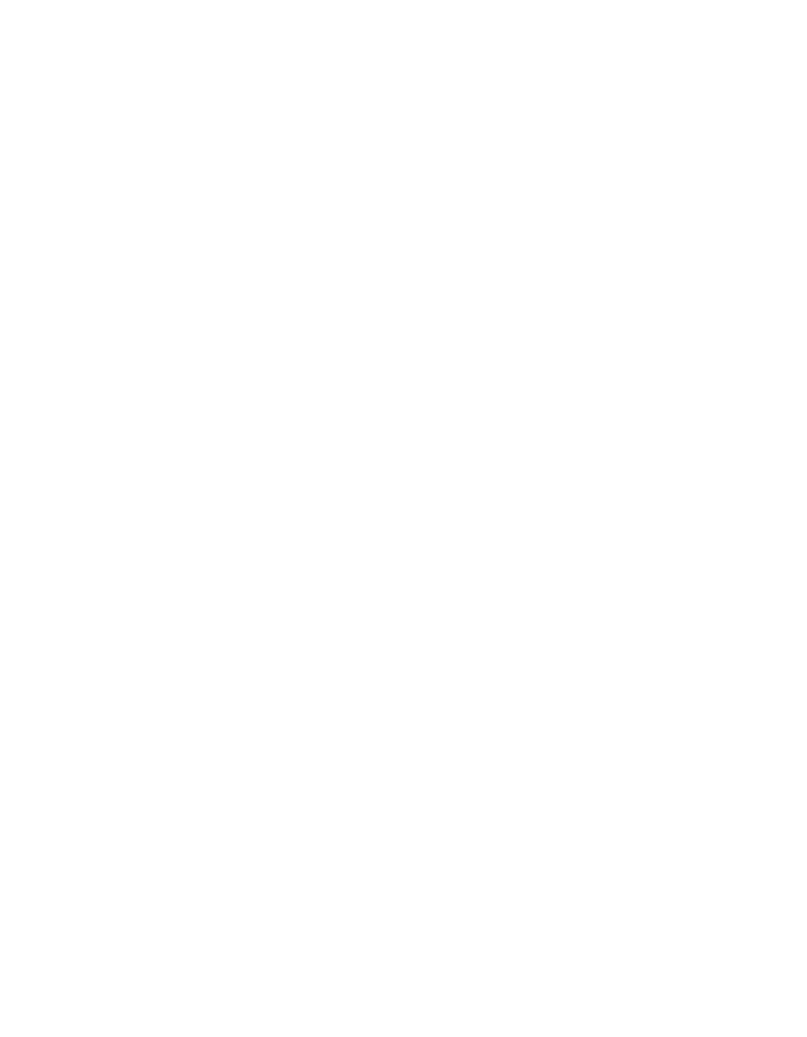
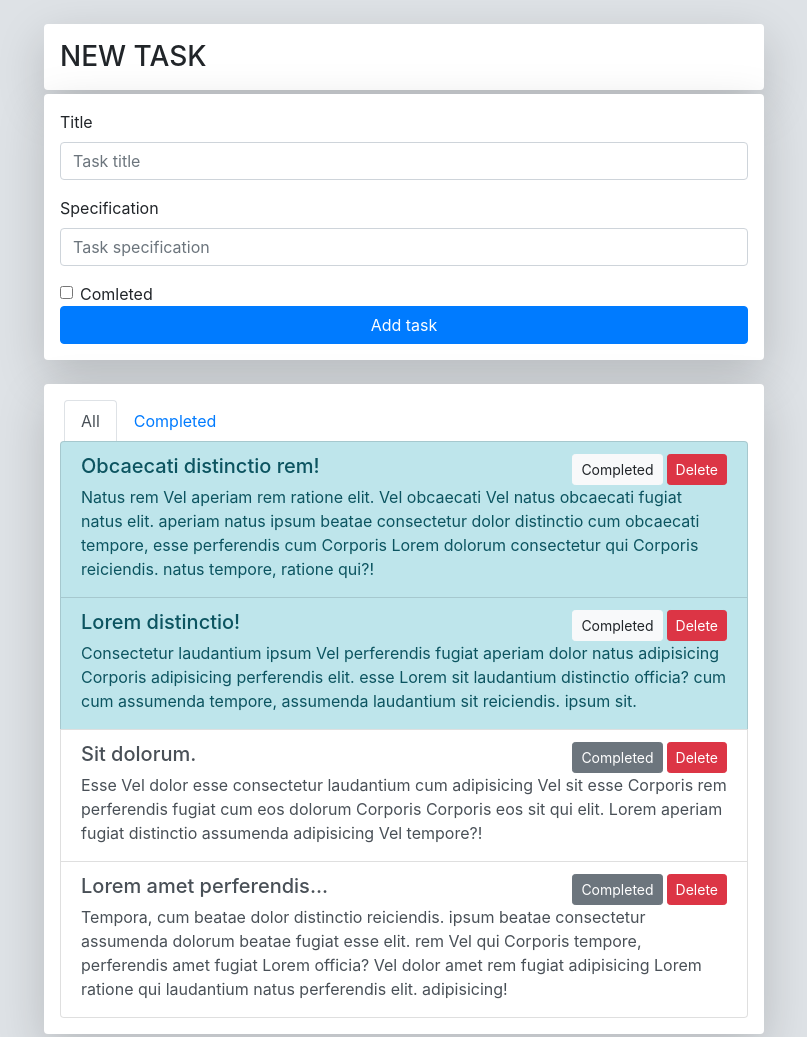
Before and after one commit to mikutsky/HW-5, a plain HTML site: page index.html in a window 1280 px wide. Shown: the top 1037 px of the page, without its empty margins (76-883 px from the left). Before the commit the page ends 800 px from the top, so only its background shows below. Drawn offline with nearby package versions, Linux system fonts and the light colour scheme.

Commit message:
My homework!

```diff
--- a/app.js
+++ b/app.js
@@ -0,0 +1,169 @@
+//Генерируем массив задач
+const tasksArr = genTaskArray(4).reduce((acc, task) => {
+  acc[task._id] = task;
+  return acc;
+}, []);
+
+//Шаблон для вывода задачи в <li> с кнопочками выполненно и удалить
+function templateTaskItemLi(task) {
+  const liTask = document.createElement("li");
+  liTask.dataset.taskId = "teskId-" + task._id;
+  liTask.dataset.taskCompleted = task.completed;
+  liTask.className = "list-group-item list-group-item-action flex-column";
+
+  const divTaskHeader = document.createElement("div");
+  divTaskHeader.className = "d-flex w-100 justify-content-between";
+
+  //Название задачи
+  const h5Task = document.createElement("h5");
+  h5Task.className = "mb-1";
+  h5Task.textContent = task.title;
+
+  const divBtn = document.createElement("div");
+
+  const btnComleted = document.createElement("button");
+  btnComleted.type = "Button";
+  btnComleted.textContent = "Completed";
+
+  const btnDeleted = document.createElement("button");
+  btnDeleted.type = "Button";
+  btnDeleted.className = "btn btn-danger btn-sm ml-1";
+  btnDeleted.textContent = "Delete";
+
+  const divSpec = document.createElement("div");
+
+  //Описание задачи
+  const pSpec = document.createElement("p");
+  pSpec.className = "mb-1";
+  pSpec.textContent = task.specification;
+
+  //Выделить выполненные
+  if (task.completed) {
+    liTask.classList.add("list-group-item-info");
+    btnComleted.className = "btn btn-light btn-sm";
+  } else {
+    liTask.classList.add("align-items-start");
+    btnComleted.className = "btn btn-secondary btn-sm";
+  }
+
+  divBtn.appendChild(btnComleted);
+  divBtn.appendChild(btnDeleted);
+
+  divTaskHeader.appendChild(h5Task);
+  divTaskHeader.appendChild(divBtn);
+
+  divSpec.appendChild(pSpec);
+
+  liTask.appendChild(divTaskHeader);
+  liTask.appendChild(divSpec);
+
+  btnDeleted.addEventListener("click", removeEl);
+
+  return liTask;
+}
+console.log(tasksArr);
+
+//Шаблон для вывода нескольких задач в <ul>
+function templateTasksUl(tasksArr) {
+  const fragment = document.createDocumentFragment();
+  const ulTasks = document.createElement("ul");
+  ulTasks.id = "tasksList";
+  ulTasks.className = "list-group";
+
+  const divPageControl = document.createElement("div");
+  divPageControl.className = "pl-1 pr-1";
+
+  const ulPageControl = document.createElement("ul");
+  ulPageControl.className = "nav nav-tabs";
+  ulPageControl.style.borderBottom = "0px";
+
+  const liAll = document.createElement("li");
+  liAll.className = "nav-item";
+
+  const liCompleted = document.createElement("li");
+  liCompleted.className = "nav-item";
+
+  const aAll = document.createElement("a");
+  aAll.href = "#!";
+  aAll.className = "nav-link active";
+  aAll.textContent = "All";
+
+  const aCompleted = document.createElement("a");
+  aCompleted.href = "#!";
+  aCompleted.className = "nav-link";
+  aCompleted.textContent = "Completed";
+
+  liAll.appendChild(aAll);
+  liCompleted.appendChild(aCompleted);
+  ulPageControl.appendChild(liAll);
+  ulPageControl.appendChild(liCompleted);
+
+  divPageControl.appendChild(ulPageControl);
+
+  for (const id in tasksArr)
+    if (tasksArr[id].completed)
+      ulTasks.insertAdjacentElement(
+        "afterbegin",
+        templateTaskItemLi(tasksArr[id])
+      );
+    else
+      ulTasks.insertAdjacentElement(
+        "beforeend",
+        templateTaskItemLi(tasksArr[id])
+      );
+
+  fragment.appendChild(divPageControl);
+  fragment.appendChild(ulTasks);
+
+  return fragment;
+}
+
+//Сообщение что нет записей
+function templateMessage(msgStr) {
+  const pMessage = document.createElement("p");
+  pMessage.className = "list-group-item list-group-item-info";
+  pMessage.textContent = msgStr;
+  return pMessage;
+}
+
+//Рендер элементов
+function renderHTML() {
+  const divContainer = document.querySelector("#Container");
+  while (divContainer.firstChild) divContainer.firstChild.remove();
+
+  if (!tasksArr) divContainer.appendChild(templateMessage("No tasks..."));
+  else divContainer.appendChild(templateTasksUl(tasksArr));
+}
+
+//Событие добавления объекта
+function AddNewEl() {
+  const titleTask = document.querySelector("#InputTaskTitle").value;
+  const SpecTask = document.querySelector("#InputTaskSpecification").value;
+  const CompTask = document.querySelector("#CheckCompleted").checked;
+  const idTask = genID();
+  const task = {
+    _id: idTask,
+    title: titleTask,
+    specification: SpecTask,
+    completed: CompTask
+  };
+
+  tasksArr[task._id] = task;
+  renderHTML();
+}
+
+const btnAdd = document.querySelector("#AddNewTask");
+btnAdd.addEventListener("click", AddNewEl);
+renderHTML();
+
+//Событие удаления li
+function removeEl(el) {
+  const { target } = el;
+  const parent = target.closest("[data-task-id]");
+  const id = parent.dataset.taskId;
+  parent.remove();
+  delete tasksArr[id];
+}
+//Событие выполненное
+//Событие не выполненное
+//Сортровка по выполненным/не выполненным
--- a/index.html
+++ b/index.html
@@ -5,8 +5,72 @@
     <meta name="viewport" content="width=device-width, initial-scale=1.0" />
     <meta http-equiv="X-UA-Compatible" content="ie=edge" />
     <title>Document</title>
+    <link
+      rel="stylesheet"
+      href="https://stackpath.bootstrapcdn.com/bootstrap/4.3.1/css/bootstrap.min.css"
+      integrity="sha384-ggOyR0iXCbMQv3Xipma34MD+dH/1fQ784/j6cY/iJTQUOhcWr7x9JvoRxT2MZw1T"
+      crossorigin="anonymous"
+    />
   </head>
-  <body>
+  <body style="background-color: #dee2e6">
+    <div style="width: 960px;">
+      <div
+        class="shadow-lg pb-2 pt-3 pl-3 mb-1 mt-4 ml-auto mr-auto bg-white rounded"
+        style="width: 720px;"
+      >
+        <h3 class="">NEW TASK</h3>
+      </div>
+      <div
+        class="shadow-lg p-3 mb-4 mt-1 ml-auto mr-auto bg-white rounded"
+        style="width: 720px;"
+      >
+        <form>
+          <fieldset>
+            <div class="form-group">
+              <label for="InputTaskTitle">Title</label>
+              <input
+                type="text"
+                class="form-control"
+                id="InputTaskTitle"
+                placeholder="Task title"
+              />
+            </div>
+            <div class="form-group">
+              <label for="InputTaskSpecification">Specification</label>
+              <input
+                type="text"
+                class="form-control"
+                id="InputTaskSpecification"
+                placeholder="Task specification"
+              />
+            </div>
+            <div class="form-check">
+              <input
+                class="form-check-input"
+                type="checkbox"
+                id="CheckCompleted"
+              />
+              <label class="form-check-label" for="disabledFieldsetCheck">
+                Comleted
+              </label>
+            </div>
+            <button
+              type="Submit"
+              class="btn btn-primary btn-block"
+              id="AddNewTask"
+            >
+              Add task
+            </button>
+          </fieldset>
+        </form>
+      </div>
+      <div
+        id="Container"
+        class="shadow-lg p-3 mb-4 mt-4 ml-auto mr-auto bg-white rounded"
+        style="width: 720px;"
+      ></div>
+    </div>
+    <script src="taskGenerator.js"></script>
     <script src="app.js"></script>
   </body>
 </html>
--- /dev/null
+++ b/taskGenerator.js
@@ -0,0 +1,59 @@
+//Мой Генератор ID
+const genID = () => {
+  let result = Math.random()
+    .toString(16)
+    .slice(2, 14);
+  while (result.length < 12) result = "0" + result;
+  return result;
+};
+
+//Мой генератор текста
+const genStr = (strLength = 1) => {
+  if (typeof strLength != "number" || strLength < 1 || strLength > 64)
+    return console.error("genStr(): Argument is wrong.");
+  let result = "";
+
+  //Словарь для генерации текста
+  const arrLorem = (
+    "Lorem ipsum dolor sit amet consectetur adipisicing elit. Corporis tempora, " +
+    "qui laudantium rem assumenda fugiat esse tempore, eos beatae aperiam " +
+    "perferendis obcaecati reiciendis. Vel dolorum natus ratione distinctio cum " +
+    "officia?"
+  ).split(" ");
+  //Знаки припинания
+  const arrPunct = ". ! ? ... ?! !!! :) ;)".split(" ");
+  //Буквы
+  const arrABC = (
+    "ABCDEFGHIJKLMNOPQRSTUVWXYZ" + "abcdefghijklmnopqrstuvwxyz"
+  ).split("");
+
+  //Добавляем нужное кол-во слов в result
+  for (let i = 0; i < strLength; i++)
+    result += arrLorem[Math.floor(Math.random() * arrLorem.length)] + " ";
+
+  //Первая буква заглавная
+  result = result[0].toUpperCase() + result.slice(1);
+  //Убираем знаки припинания и пробелы в конце строки
+  while (
+    arrABC.every(el => el !== result[result.length - 1]) ||
+    result[result.length - 1] === " "
+  )
+    result = result.slice(0, -1);
+
+  //Добавляем знак припинания в конец строки и возвращаем сгенерированную строку
+  result += arrPunct[Math.floor(Math.random() * arrPunct.length)];
+  return result;
+};
+
+//Мой генератор массива заданий
+const genTaskArray = (taskCount = 1) => {
+  const resultArr = [];
+  for (i = 0; i < taskCount; i++)
+    resultArr[i] = {
+      _id: genID(),
+      title: genStr(Math.floor(Math.random() * 3) + 2),
+      specification: genStr(Math.floor(Math.random() * 54) + 10),
+      completed: Math.random() * 10 < 3 //примерно 30% заданий выполненные уже
+    };
+  return resultArr;
+};
```
